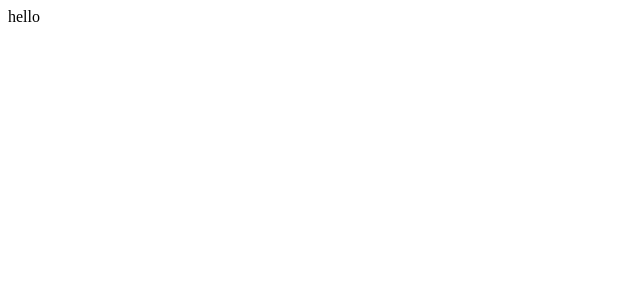
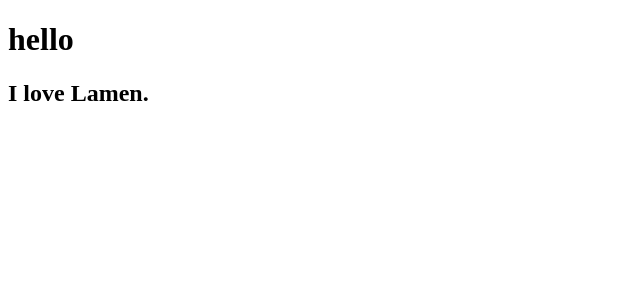
Before and after one commit to mechaniccoder/movie-app, a React (Create React App) app: page / in a window 1280 px wide. Shown: the top 300 px of the page, without its empty margins (0-640 px from the left). Built offline with nearby package versions, Linux system fonts and the light colour scheme.

Commit message:
Learn about component (part1)

```diff
--- a/src/App.js
+++ b/src/App.js
@@ -1,11 +1,7 @@
-import React from 'react';
+import React from "react";
 
 function App() {
-  return (
-    <div className="App">
-        hello
-    </div>
-  );
+    return <h1 className="App">hello</h1>;
 }
 
 export default App;
--- /dev/null
+++ b/src/Lamen.js
@@ -0,0 +1,7 @@
+import React from "react";
+
+function Lamen() {
+    return <h2>I love Lamen.</h2>;
+}
+
+export default Lamen;
--- a/src/index.js
+++ b/src/index.js
@@ -1,10 +1,12 @@
-import React from 'react';
-import ReactDOM from 'react-dom';
-import App from './App';
+import React from "react";
+import ReactDOM from "react-dom";
+import App from "./App";
+import Lamen from "./Lamen";
 
 ReactDOM.render(
-  <React.StrictMode>
-    <App />
-  </React.StrictMode>,
-  document.getElementById('root')
+    <React.StrictMode>
+        <App />
+        <Lamen />
+    </React.StrictMode>,
+    document.getElementById("root")
 );
```
